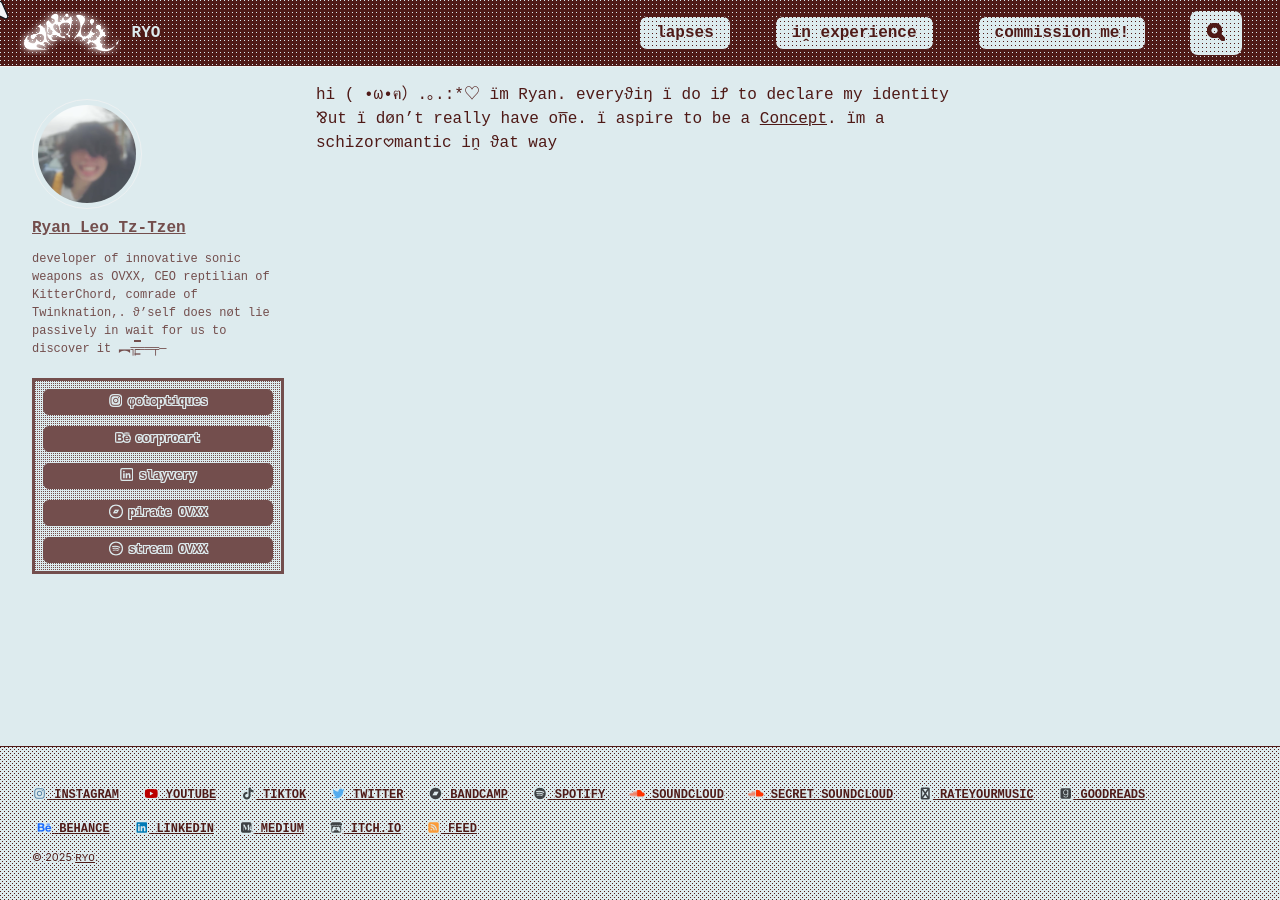
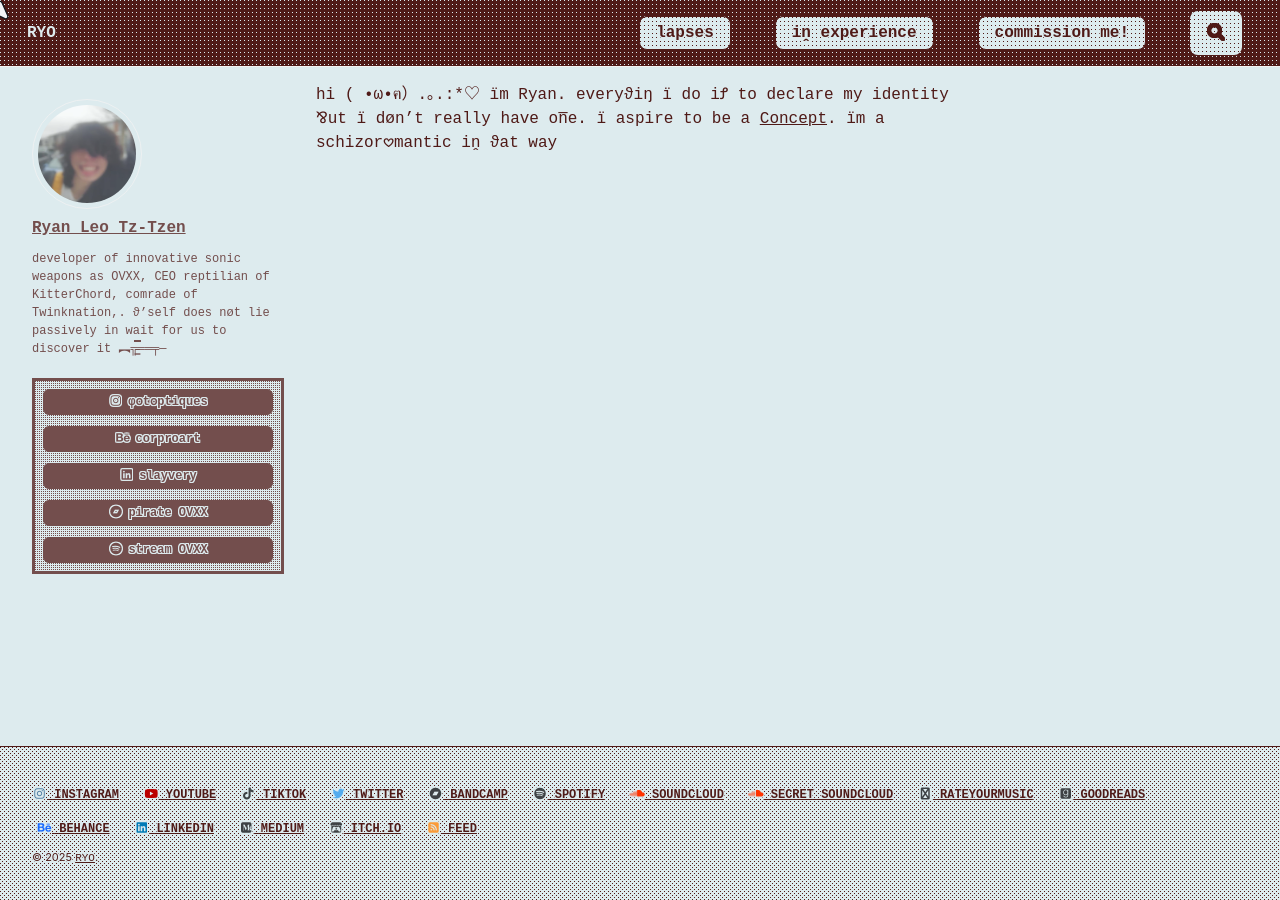
Before and after one commit to cryotato/cryotato.github.io, a Jekyll site: the page built from index.md, in a window 1280 px wide. Built offline with Jekyll 4.4.1, drawn with Linux system fonts in a browser that asks for light colours; cached includes are drawn as plain includes.

Commit message:
svg logo

```diff
--- a/_config.yml
+++ b/_config.yml
@@ -186,4 +186,4 @@
     reactions_enabled    : 0 # '1' for enabled (default), '0' for disabled
     theme                : light # "light" (default), "dark", "dark_dimmed", "transparent_dark", "preferred_color_scheme"
 
-logo: "/assets/images/arclogo.png"
+logo: "/assets/images/ryanlogo.svg"
--- a/assets/css/main.scss
+++ b/assets/css/main.scss
@@ -585,3 +585,7 @@
   box-shadow: 0 -2px 5px rgba(0,0,0,0.2); /* Optional shadow */
   text-align: center; /* Example alignment */
 }
+
+.site-logo img {
+  color: var(--dark) !important;
+}
```
Also changed, not shown: assets/images/ryanlogo.svg (added).
